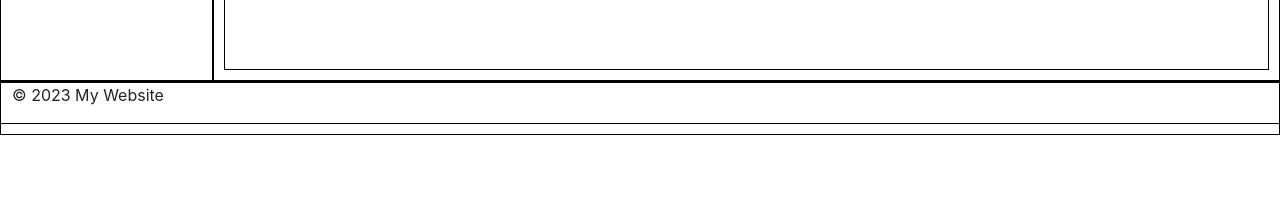
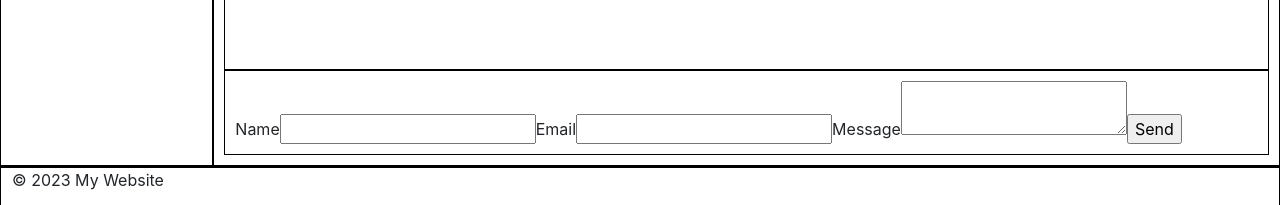
Before and after one commit to JoHeyJo/website-2.0, a React (Create React App) app: page / in a window 1280 px wide. Shown: the part 2819-3024 px from the top of the page. Before the commit the page ends 2954 px from the top, so only its background shows below. Built offline with nearby package versions, Linux system fonts and the light colour scheme.

Commit message:
implementing emailjs component

```diff
--- a/package.json
+++ b/package.json
@@ -3,6 +3,7 @@
   "version": "0.1.0",
   "private": true,
   "dependencies": {
+    "@emailjs/browser": "^3.11.0",
     "@fortawesome/fontawesome-svg-core": "^6.4.2",
     "@fortawesome/free-brands-svg-icons": "^6.4.2",
     "@fortawesome/free-solid-svg-icons": "^6.4.2",
--- a/src/App.tsx
+++ b/src/App.tsx
@@ -7,6 +7,7 @@ import Nav from './Nav';
 import TopBanner from './TopBanner';
 import { BrowserRouter, Link } from "react-router-dom";
 import Portfolio from './Portfolio';
+import Emailjs from './Emailjs'
 
 function App() {
   const colStyle = {}
@@ -44,6 +45,9 @@ function App() {
             <section id="Home-Portfolio" style={sectionStyle}>
               <Portfolio />
             </section>
+            <section id="Home-Contact" style={sectionStyle}>
+              <Emailjs />
+            </section>
           </main>
         </Col>
       </Row>
--- /dev/null
+++ b/src/Emailjs.tsx
@@ -0,0 +1,31 @@
+import React, { useRef } from 'react';
+import emailjs from '@emailjs/browser';
+
+export const Emailjs = () => {
+  const form: any = useRef();
+
+  const sendEmail = (e:any) => {
+    e.preventDefault();
+
+    emailjs.sendForm('YOUR_SERVICE_ID', 'YOUR_TEMPLATE_ID', form.current, 'YOUR_PUBLIC_KEY')
+      .then((result: any) => {
+        console.log(result.text);
+      }, (error: any) => {
+        console.log(error.text);
+      });
+  };
+
+  return (
+    <form ref={form} onSubmit={sendEmail}>
+      <label>Name</label>
+      <input type="text" name="user_name" />
+      <label>Email</label>
+      <input type="email" name="user_email" />
+      <label>Message</label>
+      <textarea name="message" />
+      <input type="submit" value="Send" />
+    </form>
+  );
+};
+
+export default Emailjs
```
Also changed, not shown: 1 other file (tests, documents, lock files or other folders).
